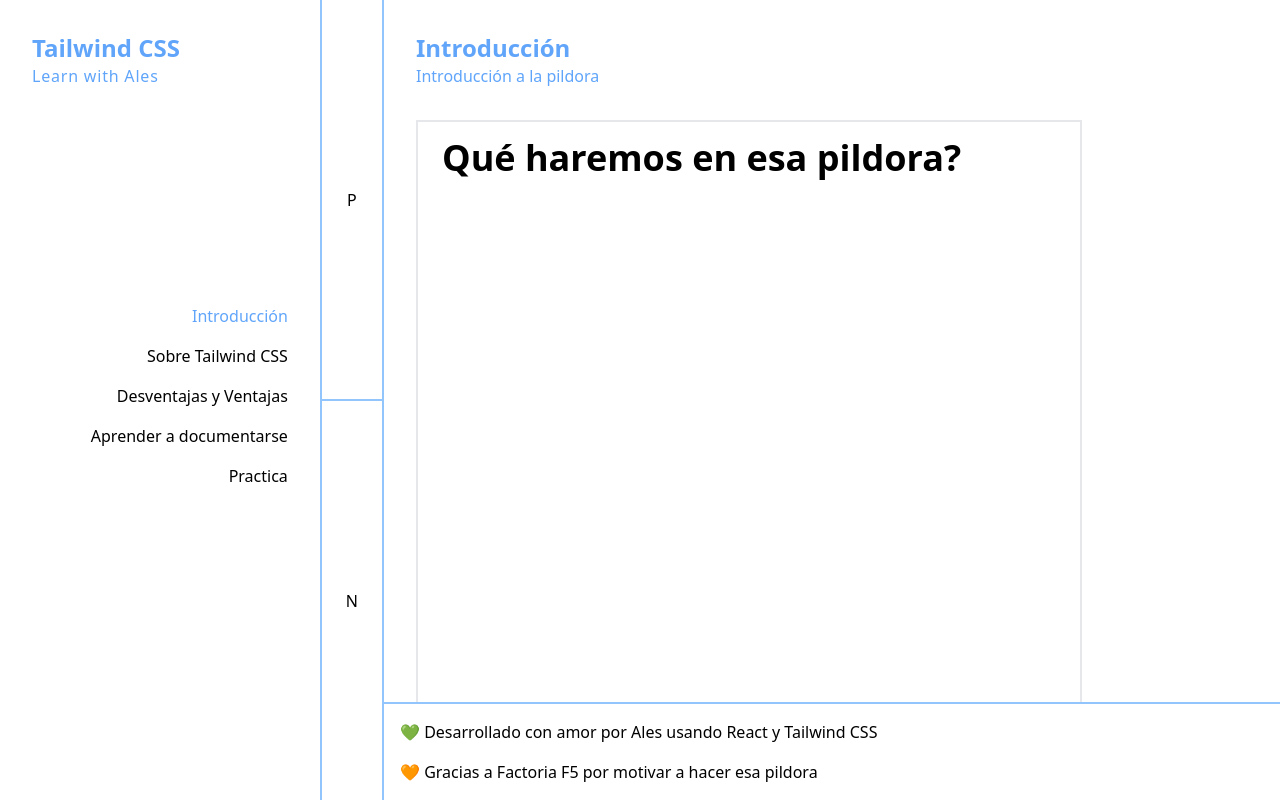
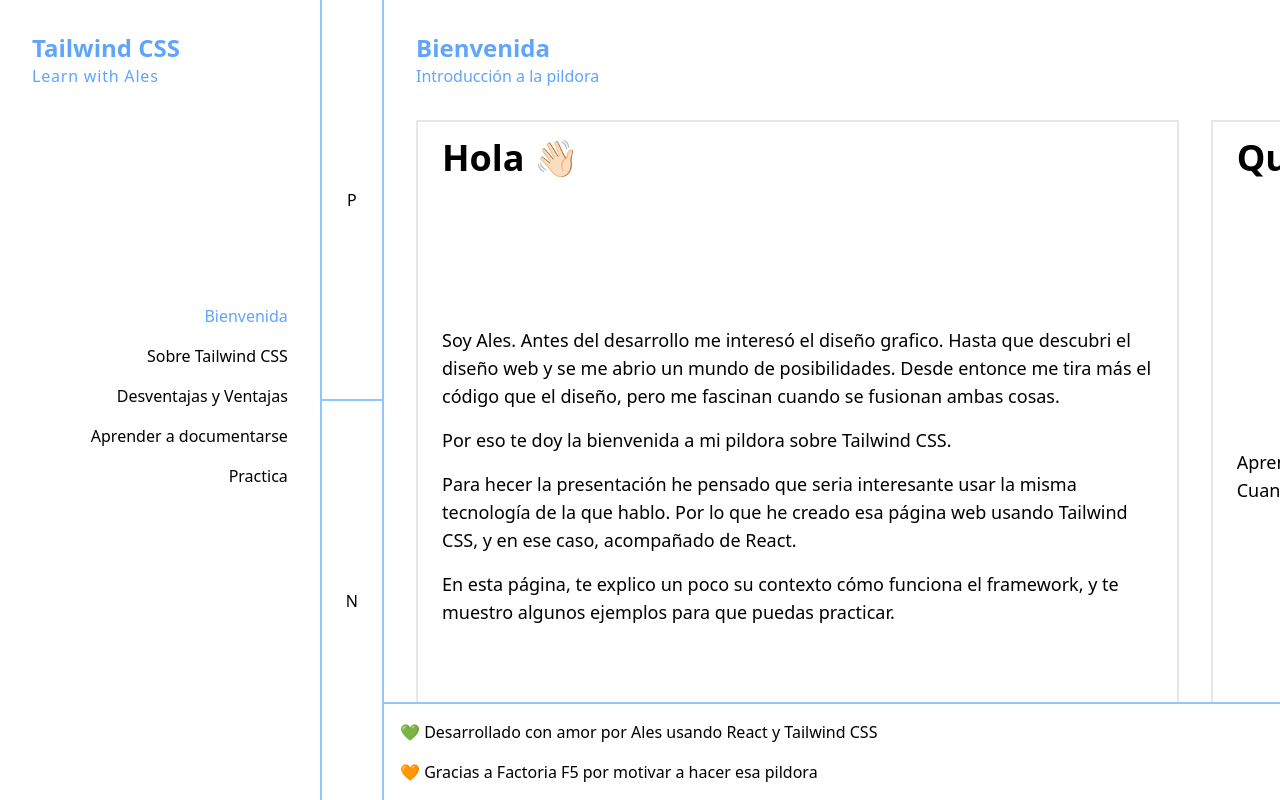
Before and after one commit to alesdevux/pill-tailwind, a React (Vite) app: page / in a window 1280 px wide. Built offline with nearby package versions, Linux system fonts and the light colour scheme.

Commit message:
add Card components, and content in Intro

```diff
--- a/src/components/App.jsx
+++ b/src/components/App.jsx
@@ -15,7 +15,7 @@
   const sections = [
     {
       key: 'page-1',
-      title: 'Introducción',
+      title: 'Bienvenida',
       archive: 'Intro',
       descripion: 'Introducción a la pildora',
     }, {
--- /dev/null
+++ b/src/components/CardCenter.jsx
@@ -0,0 +1,9 @@
+function CardCenter({ children }) {
+  return (
+    <div className="grid content-center h-full overflow-y-auto">
+      { children }
+    </div>
+  )
+}
+
+export { CardCenter }
--- /dev/null
+++ b/src/components/CardItemList.jsx
@@ -0,0 +1,9 @@
+function CardItemList({ children }) {
+  return (
+    <li className="text-xs md:text-base lg:text-lg decoration-slice">
+      { children }
+    </li>
+  )
+}
+
+export { CardItemList }
--- /dev/null
+++ b/src/components/CardList.jsx
@@ -0,0 +1,9 @@
+function CardList({ children }) {
+  return (
+    <ul>
+      { children }
+    </ul>
+  )
+}
+
+export { CardList }
--- /dev/null
+++ b/src/components/CardP.jsx
@@ -0,0 +1,9 @@
+function CardP({ children }) {
+  return (
+    <p className="py-2 text-xs md:text-base lg:text-lg">
+      {children}
+    </p>
+  )
+}
+
+export { CardP }
--- a/src/components/SlideCard.jsx
+++ b/src/components/SlideCard.jsx
@@ -1,10 +1,13 @@
 import { CardTitle } from "./CardTitle"
+import { CardCenter } from "./CardCenter"
 
 function SlideCard({ children, title }) {
   return (
-    <div className="w-4/5 h-full px-6 py-4 border-2 snap-center shrink-0">
+    <div className="w-11/12 h-full px-6 py-4 border-2 snap-center shrink-0">
       <CardTitle title={title} />
-      { children }
+      <CardCenter>
+        { children }
+      </CardCenter>
     </div>
   )
 }
--- a/src/pages/Intro.jsx
+++ b/src/pages/Intro.jsx
@@ -1,10 +1,32 @@
 import { SlideCard } from '../components/SlideCard'
+import { CardP } from '../components/CardP'
+import { CardList } from '../components/CardList'
+import { CardItemList } from '../components/CardItemList'
 
 function Intro() {
   return (
     <>
-      <SlideCard
-        title="Qué haremos en esa pildora?">
+      <SlideCard title="Hola 👋🏻">
+        <div>
+          <CardP>
+            Soy Ales. Antes del desarrollo me interesó el diseño grafico. Hasta que descubri el diseño web y se me abrio un mundo de posibilidades. Desde entonce me tira más el código que el diseño, pero me fascinan cuando se fusionan ambas cosas.
+          </CardP>
+          <CardP>
+            Por eso te doy la bienvenida a mi pildora sobre Tailwind CSS.
+          </CardP>
+          <CardP>
+            Para hecer la presentación he pensado que seria interesante usar la misma tecnología de la que hablo. Por lo que he creado esa página web usando Tailwind CSS, y en ese caso, acompañado de React.
+          </CardP>
+          <CardP>
+            En esta página, te explico un poco su contexto cómo funciona el framework, y te muestro algunos ejemplos para que puedas practicar.
+          </CardP>
+        </div>
+      </SlideCard>
+      <SlideCard title="Qué haremos en esa pildora?">
+        <CardList>
+          <CardItemList>Aprender que es Tailwind CSS</CardItemList>
+          <CardItemList>Cuando escoger Tailwind, otros Framworks o CSS puro</CardItemList>
+        </CardList>
       </SlideCard>
     </>
   )
```
